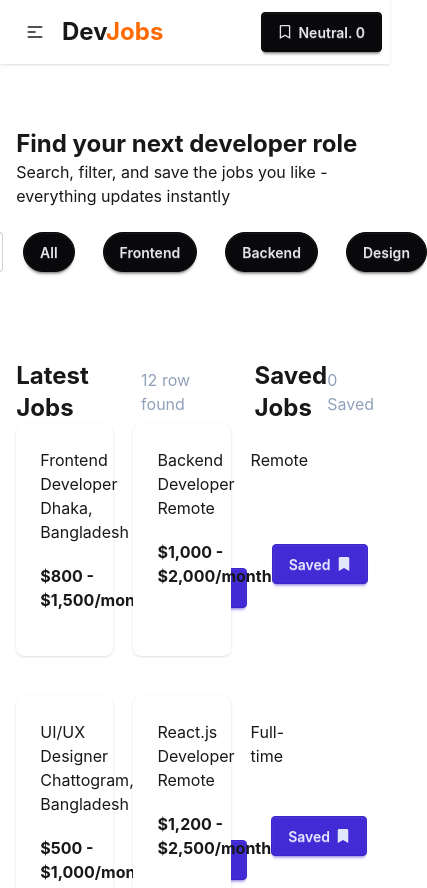
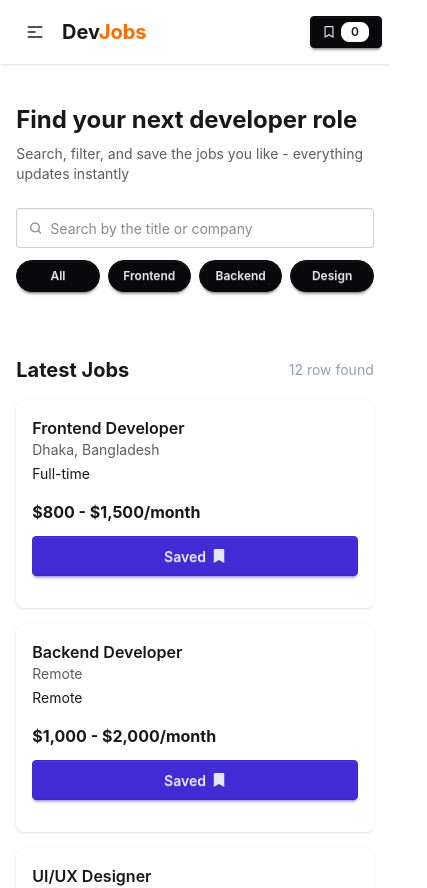
Before and after one commit to Wazida-in-code/Dev-Job, a React (Vite) app: page / in a window 390 px wide. Shown: the top 888 px of the page, 427 px wide, since content can reach past the window. Built offline with nearby package versions, Linux system fonts and the light colour scheme.

Commit message:
Responsive-For-All-Device

```diff
--- a/src/components/FilterSection.tsx
+++ b/src/components/FilterSection.tsx
@@ -2,18 +2,25 @@ interface FilterSectionType {
   handleJobsData: (type: "all" | "frontend" | "backend" | "design") => void
 }
 
+const filterOptions = [
+  { label: "All", value: "all" },
+  { label: "Frontend", value: "frontend" },
+  { label: "Backend", value: "backend" },
+  { label: "Design", value: "design" },
+] as const
+
 const FilterSection = ({handleJobsData}: FilterSectionType) => {
 
   return (
-    <div className="container w-11/12 py-16 mx-auto">
-      <h1 className="text-2xl font-bold">Find your next developer role</h1>
-      <p>
+    <div className="container w-11/12 max-w-7xl py-10 sm:py-16 mx-auto">
+      <h1 className="text-2xl sm:text-3xl lg:text-4xl font-bold">Find your next developer role</h1>
+      <p className="mt-2 text-sm sm:text-base text-base-content/70">
         Search, filter, and save the jobs you like - everything updates
         instantly
       </p>
 
-      <div className="flex gap-5 justify-center items-center py-6">
-        <label className="input">
+      <div className="flex flex-col lg:flex-row lg:flex-wrap gap-3 sm:gap-4 justify-center items-stretch lg:items-center py-6">
+        <label className="input w-full lg:w-80">
           <svg
             className="h-[1em] opacity-50"
             xmlns="http://www.w3.org/2000/svg"
@@ -36,13 +43,20 @@ const FilterSection = ({handleJobsData}: FilterSectionType) => {
             placeholder="Search by the title or company"
           />
         </label>
-        <button onClick={() => handleJobsData("all")} className="btn btn-neutral rounded-full mr-2">All</button>
-        <button onClick={() => handleJobsData("frontend")} className="btn btn-neutral rounded-full mr-2">Frontend</button>
-        <button onClick={() => handleJobsData("backend")} className="btn btn-neutral rounded-full mr-2">Backend</button>
-        <button onClick={() => handleJobsData("design")} className="btn btn-neutral rounded-full mr-2">Design</button>
+        <div className="flex flex-wrap gap-2 sm:gap-3">
+          {filterOptions.map((option) => (
+            <button
+              key={option.value}
+              onClick={() => handleJobsData(option.value)}
+              className="btn btn-neutral btn-sm sm:btn-md rounded-full flex-1 sm:flex-none"
+            >
+              {option.label}
+            </button>
+          ))}
+        </div>
       </div>
     </div>
   );
-};
+}
 
 export default FilterSection;
--- a/src/components/JobCard.tsx
+++ b/src/components/JobCard.tsx
@@ -10,18 +10,18 @@ type ItemType = {
 const JobCard = ({item, saveJobs , handleSaveJob}:ItemType) => {
   const isSaved = saveJobs.some(el => el.id === item.id)
   return (
-    <div className={`card bg-base-100 card-sm shadow-sm mb-5 p-6 ${isSaved === true ? "border-2 border-amber-700" : ""}`}>
-      <div className="">
-       <div className="flex justify-between items-start w-full gap-4">
-         <div>
-            <h2>{item.title}</h2>
-            <p>{item.location}</p>
+    <div className={`card bg-base-100 card-sm shadow-sm p-4 sm:p-6 ${isSaved === true ? "border-2 border-amber-700" : ""}`}>
+      <div className="min-w-0">
+       <div className="flex flex-col sm:flex-row sm:justify-between sm:items-start w-full gap-1 sm:gap-4">
+         <div className="min-w-0">
+            <h2 className="font-semibold break-words">{item.title}</h2>
+            <p className="text-sm text-base-content/70 break-words">{item.location}</p>
         </div>
-        <p>{item.jobType}</p>
+        <p className="text-sm whitespace-nowrap">{item.jobType}</p>
        </div>
-        <div className="flex justify-between items-center py-5">
+        <div className="flex flex-col sm:flex-row sm:justify-between sm:items-center gap-3 py-4 sm:py-5">
           <p className="font-bold">{item.salaryRange}</p>
-          <button onClick={() => handleSaveJob(item)} className={`btn ${isSaved === true? "btn-success" : "btn-primary"}`}>Saved <FaBookmark /></button>
+          <button onClick={() => handleSaveJob(item)} className={`btn w-full sm:w-auto ${isSaved === true? "btn-success" : "btn-primary"}`}>Saved <FaBookmark /></button>
         </div>
       </div>
     </div>
--- a/src/components/JobSection.tsx
+++ b/src/components/JobSection.tsx
@@ -23,15 +23,15 @@ const JobSection = ({data, saveJobs, setSaveJobs}:DataType) => {
     }
 
     return (
-        <div className='flex container w-11/12 mx-auto justify-between gap-6'>
+        <div className='flex flex-col lg:flex-row container w-11/12 max-w-7xl mx-auto justify-between items-start gap-8 lg:gap-6'>
             {/* left side */}
-            <div className='w-2/3'>
-                <div className='flex items-center justify-between'>
-                    <h2 className='text-2xl font-bold'>Latest Jobs</h2>
-                    <p className='text-slate-400'>{data.length} row found</p>
+            <div className='w-full lg:w-2/3 min-w-0'>
+                <div className='flex items-center justify-between gap-4'>
+                    <h2 className='text-xl sm:text-2xl font-bold'>Latest Jobs</h2>
+                    <p className='text-sm sm:text-base text-slate-400 whitespace-nowrap'>{data.length} row found</p>
                 </div>
 
-                <div className="grid grid-cols-2 gap-5">
+                <div className="grid grid-cols-1 sm:grid-cols-2 gap-4 sm:gap-5 mt-4">
                     {
                         data.map(item => (
 
@@ -43,12 +43,12 @@ const JobSection = ({data, saveJobs, setSaveJobs}:DataType) => {
             </div>
 
             {/* right side */}
-            <div className='w-1/3'>
-                <div className='flex items-center justify-between'>
-                    <h2 className='text-2xl font-bold'>Saved Jobs</h2>
-                    <p className='text-slate-400'>{saveJobs.length} Saved</p>
+            <div className='w-full lg:w-1/3 min-w-0'>
+                <div className='flex items-center justify-between gap-4'>
+                    <h2 className='text-xl sm:text-2xl font-bold'>Saved Jobs</h2>
+                    <p className='text-sm sm:text-base text-slate-400 whitespace-nowrap'>{saveJobs.length} Saved</p>
                 </div>
-                 <div className="space-y-2">
+                 <div className="grid grid-cols-1 sm:grid-cols-2 lg:grid-cols-1 gap-2 mt-4">
                     {
                         saveJobs.map(job =>
                             <SaveJobCard key={job.id} job={job} handleRemoveJob={handleRemoveJob} />
--- a/src/components/MainComponents.tsx
+++ b/src/components/MainComponents.tsx
@@ -1,4 +1,4 @@
-import React, { use, useState } from 'react';
+import { use, useState } from 'react';
 import Navbar from './Navbar';
 import FilterSection from './FilterSection';
 import JobSection from './JobSection';
--- a/src/components/Navbar.tsx
+++ b/src/components/Navbar.tsx
@@ -8,7 +8,7 @@ interface saveJobsType {
 const Navbar = ({saveJobs}:saveJobsType) => {
   return (
     <div className="navbar bg-base-100 shadow-sm">
-      <div className="navbar-start">
+      <div className="navbar-start min-w-0">
         <div className="dropdown">
           <div tabIndex={0} role="button" className="btn btn-ghost lg:hidden">
             <svg
@@ -46,7 +46,7 @@ const Navbar = ({saveJobs}:saveJobsType) => {
           </li>
           </ul>
         </div>
-        <div className="text-2xl font-bold">
+        <div className="text-xl sm:text-2xl font-bold truncate">
             <p>Dev<span className="text-orange-500">Jobs</span></p>
         </div>
       </div>
@@ -66,8 +66,12 @@ const Navbar = ({saveJobs}:saveJobsType) => {
           </li>
         </ul>
       </div>
-      <div className="navbar-end">
-        <button className="btn btn-neutral"><FaRegBookmark /> Neutral. {saveJobs.length}</button>
+      <div className="navbar-end gap-2">
+        <button className="btn btn-neutral btn-sm sm:btn-md whitespace-nowrap">
+          <FaRegBookmark />
+          <span className="hidden sm:inline">Saved</span>
+          <span className="badge badge-sm">{saveJobs.length}</span>
+        </button>
       </div>
     </div>
   );
--- a/src/components/SaveJobCard.tsx
+++ b/src/components/SaveJobCard.tsx
@@ -1,4 +1,3 @@
-import React from "react";
 import type { JobPromiseType } from "../JobsTypes";
 
 interface SaveJobType {
@@ -8,12 +7,12 @@ interface SaveJobType {
 
 const SaveJobCard = ({ job, handleRemoveJob }: SaveJobType) => {
   return (
-    <div className="card bg-base-100 card-sm shadow-sm mb-5 p-6">
-      <div className="">
+    <div className="card bg-base-100 card-sm shadow-sm p-4 sm:p-6">
+      <div className="min-w-0">
         <div className="flex justify-between items-start w-full gap-4">
-          <div>
-            <h2 className="mb-4">{job.title}</h2>
-            <p>{job.location}</p>
+          <div className="min-w-0">
+            <h2 className="mb-4 font-semibold break-words">{job.title}</h2>
+            <p className="text-sm text-base-content/70 break-words">{job.location}</p>
           </div>
         </div>
 
```
Also changed, not shown: 1 other file (tests, documents, lock files or other folders).
